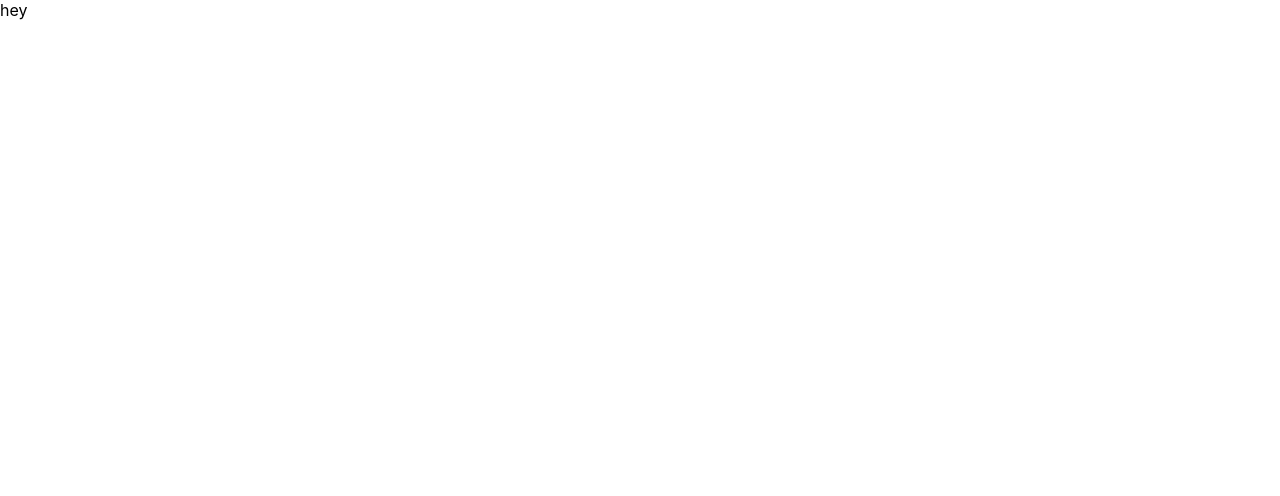
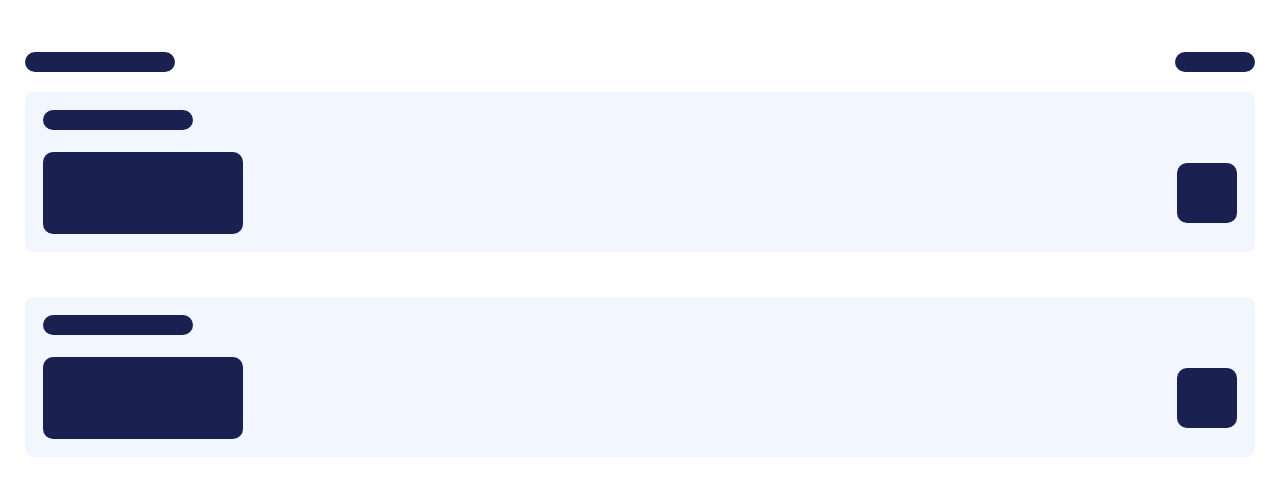
Before and after one commit to Carlosl93/trakit-client, a Next.js app: page / in a window 1280 px wide. Shown: the top 496 px of the page. Built offline with nearby package versions, Linux system fonts and the light colour scheme.

Commit message:
Progress adding header and card

```diff
--- a/package.json
+++ b/package.json
@@ -12,5 +12,8 @@
     "react": "16.13.1",
     "react-dom": "16.13.1",
     "styled-components": "^5.1.1"
+  },
+  "devDependencies": {
+    "babel-plugin-module-resolver": "^4.0.0"
   }
 }
--- a/pages/_app.js
+++ b/pages/_app.js
@@ -1,7 +1,12 @@
-import '../styles/globals.css'
+import { Styles } from '../styles/Styles';
 
 function MyApp({ Component, pageProps }) {
-  return <Component {...pageProps} />
+  return (
+    <>
+      <Styles />
+      <Component {...pageProps} />
+    </>
+  );
 }
 
-export default MyApp
+export default MyApp;
--- /dev/null
+++ b/pages/components/ExpenseCard/index.js
@@ -0,0 +1,37 @@
+import React from 'react';
+import styled from 'styled-components';
+
+import { COLORS } from '@styles/colors';
+import { Title } from '@styles/Styles';
+
+const Container = styled.div`
+  background-color: ${COLORS.NEUTRAL_LIGHT};
+  border-radius: 8px;
+  display: flex;
+  flex-direction: column;
+  height: 160px;
+  justify-content: space-between;
+  margin-bottom: 45px;
+  padding: 18px;
+  width: 100%;
+`;
+
+const AmountContainer = styled.div`
+  align-items: center;
+  display: flex;
+  justify-content: space-between;
+`;
+
+function ExpenseCard() {
+  return (
+    <Container>
+      <Title />
+      <AmountContainer>
+        <Title width="200px" height="82px" />
+        <Title width="60px" height="60px" />
+      </AmountContainer>
+    </Container>
+  );
+}
+
+export default ExpenseCard;
--- /dev/null
+++ b/pages/components/Header/index.js
@@ -0,0 +1,23 @@
+import React from 'react';
+import styled from 'styled-components';
+
+import { COLORS } from '@styles/colors';
+import { Title } from '@styles/Styles';
+
+const Container = styled.div`
+  display: flex;
+  justify-content: space-between;
+  margin-bottom: 20px;
+  width: 100%;
+`;
+
+function Header() {
+  return (
+    <Container>
+      <Title />
+      <Title width="80px" />
+    </Container>
+  );
+}
+
+export default Header;
--- /dev/null
+++ b/pages/components/Navbar/index.js
@@ -0,0 +1,36 @@
+import React from 'react';
+import styled from 'styled-components';
+
+import { COLORS } from '@styles/colors';
+import { Title } from '@styles/Styles';
+
+const Container = styled.div`
+  background-color: ${COLORS.NEUTRAL_LIGHT};
+  border-radius: 8px;
+  display: flex;
+  flex-direction: column;
+  height: 160px;
+  justify-content: space-between;
+  padding: 18px;
+  width: 100%;
+`;
+
+const AmountContainer = styled.div`
+  align-items: center;
+  display: flex;
+  justify-content: space-between;
+`;
+
+function ExpenseCard() {
+  return (
+    <Container>
+      <Title />
+      <AmountContainer>
+        <Title width="200px" height="82px" />
+        <Title width="60px" height="60px" />
+      </AmountContainer>
+    </Container>
+  );
+}
+
+export default ExpenseCard;
--- a/pages/index.js
+++ b/pages/index.js
@@ -1,7 +1,63 @@
-import React from "react";
+import React from 'react';
+import styled from 'styled-components';
 
-function Dashboard() {
-  return <div>hey</div>;
+import Header from './components/Header';
+import ExpenseCard from './components/ExpenseCard';
+import Navbar from './components/Navbar';
+
+import { COLORS } from '../styles/colors';
+
+const Container = styled.div`
+  background-color: ${COLORS.WHITE};
+  height: 100vh;
+  padding: 52px 25px 0;
+  position: relative;
+  width: 100vw;
+  /*
+  &::before {
+    background-color: red;
+    content: '';
+    clip-path: circle(50% at 50% 0);
+    height: 120vw;
+    position: absolute;
+    top: 0;
+    left: calc(-15%);
+    width: calc(100vw + 30%);
+    z-index: 0;
+  } */
+`;
+
+// const Circle = styled.div`
+//   background-color: ${COLORS.WHITE_FOG};
+//   border-radius: 50%;
+//   content: '';
+//   height: 100vw;
+//   position: fixed;
+//   top: calc(-100vw / 2 + 40px);
+//   left: calc(-15%);
+//   width: calc(100vw + 30%);
+//   margin-left: 1px;
+// `;
+
+const Circle = styled.div`
+  background-color: red;
+  clip-path: circle(50% at 50% 0);
+  position: absolute;
+  width: 100px;
+  height: 100px;
+`;
+
+function Main() {
+  return (
+    <>
+      <Circle />
+      <Container>
+        <Header />
+        <ExpenseCard />
+        <Navbar />
+      </Container>
+    </>
+  );
 }
 
-export default Dashboard;
+export default Main;
--- /dev/null
+++ b/pages/styles.module.scss
@@ -0,0 +1,6 @@
+.container {
+  background-color: red;
+height: 100vh;
+padding: 52px 25px 0;
+position: relative;
+width: 100%: }
--- /dev/null
+++ b/styles/Styles.js
@@ -0,0 +1,34 @@
+import styled, { createGlobalStyle } from 'styled-components';
+import { COLORS } from './colors';
+
+export const Styles = createGlobalStyle`
+  html,
+  body {
+    font-family: -apple-system, BlinkMacSystemFont, Segoe UI, Roboto, Oxygen,
+      Ubuntu, Cantarell, Fira Sans, Droid Sans, Helvetica Neue, sans-serif;
+    padding: 0;
+    margin: 0;
+    overflow-x: hidden;
+  }
+
+  a {
+    color: inherit;
+    text-decoration: none;
+  }
+
+  * {
+    box-sizing: border-box;
+  }
+
+  p {
+    padding: 0;
+    margin: 0;
+  }
+`;
+
+export const Title = styled.p`
+  background-color: ${COLORS.NEUTRAL_BLACK};
+  border-radius: 10px;
+  height: ${props => props.height || '20px'};
+  width: ${props => props.width || '150px'};
+`;
--- /dev/null
+++ b/styles/colors.js
@@ -0,0 +1,6 @@
+export const COLORS = {
+  NEUTRAL_BLACK: '#1A2151',
+  NEUTRAL_LIGHT: '#F2F6FF',
+  WHITE_FOG: '#E3E8FF',
+  WHITE: '#FFF'
+};
--- a/styles/globals.css
+++ /dev/null
@@ -1,16 +0,0 @@
-html,
-body {
-  padding: 0;
-  margin: 0;
-  font-family: -apple-system, BlinkMacSystemFont, Segoe UI, Roboto, Oxygen,
-    Ubuntu, Cantarell, Fira Sans, Droid Sans, Helvetica Neue, sans-serif;
-}
-
-a {
-  color: inherit;
-  text-decoration: none;
-}
-
-* {
-  box-sizing: border-box;
-}
```
Also changed, not shown: jsconfig.json (added, +8 -0 lines), styles/Home.module.css (deleted, +0 -123 lines), 1 other file (tests, documents, lock files or other folders).
